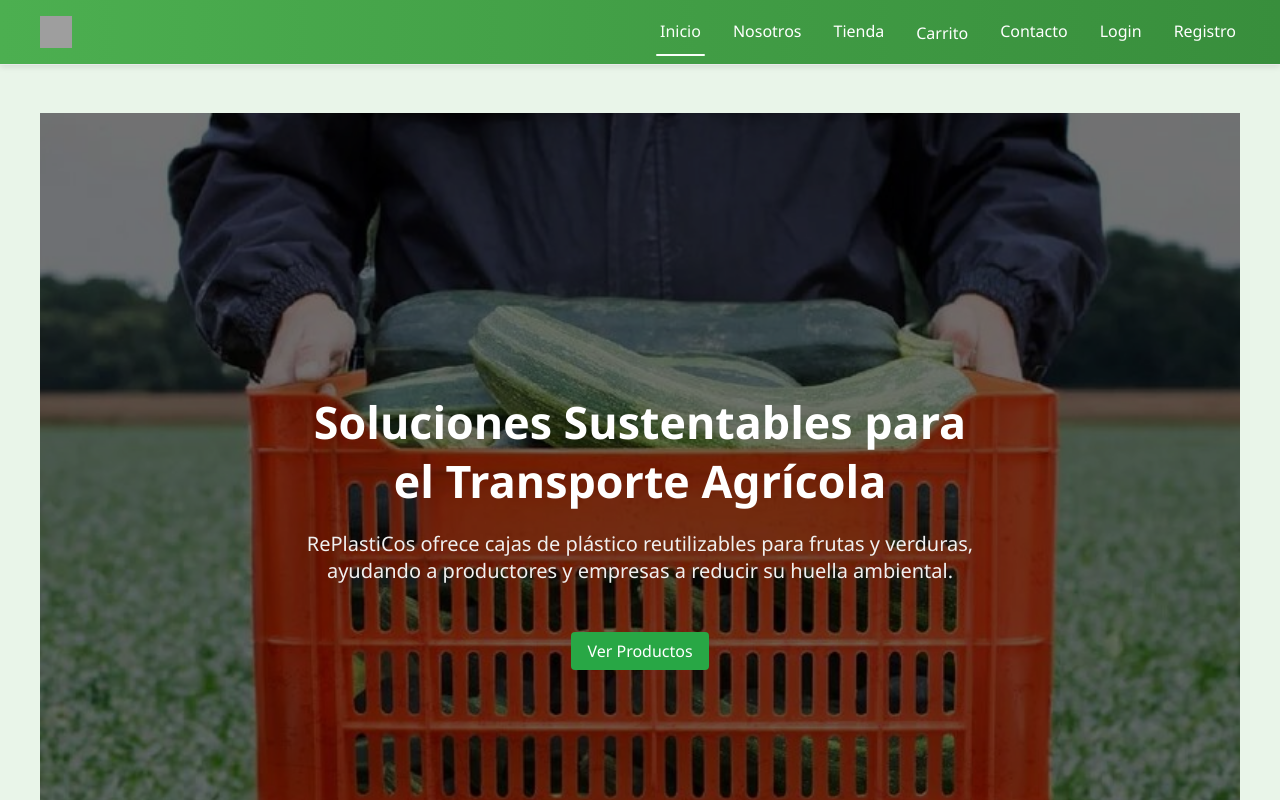
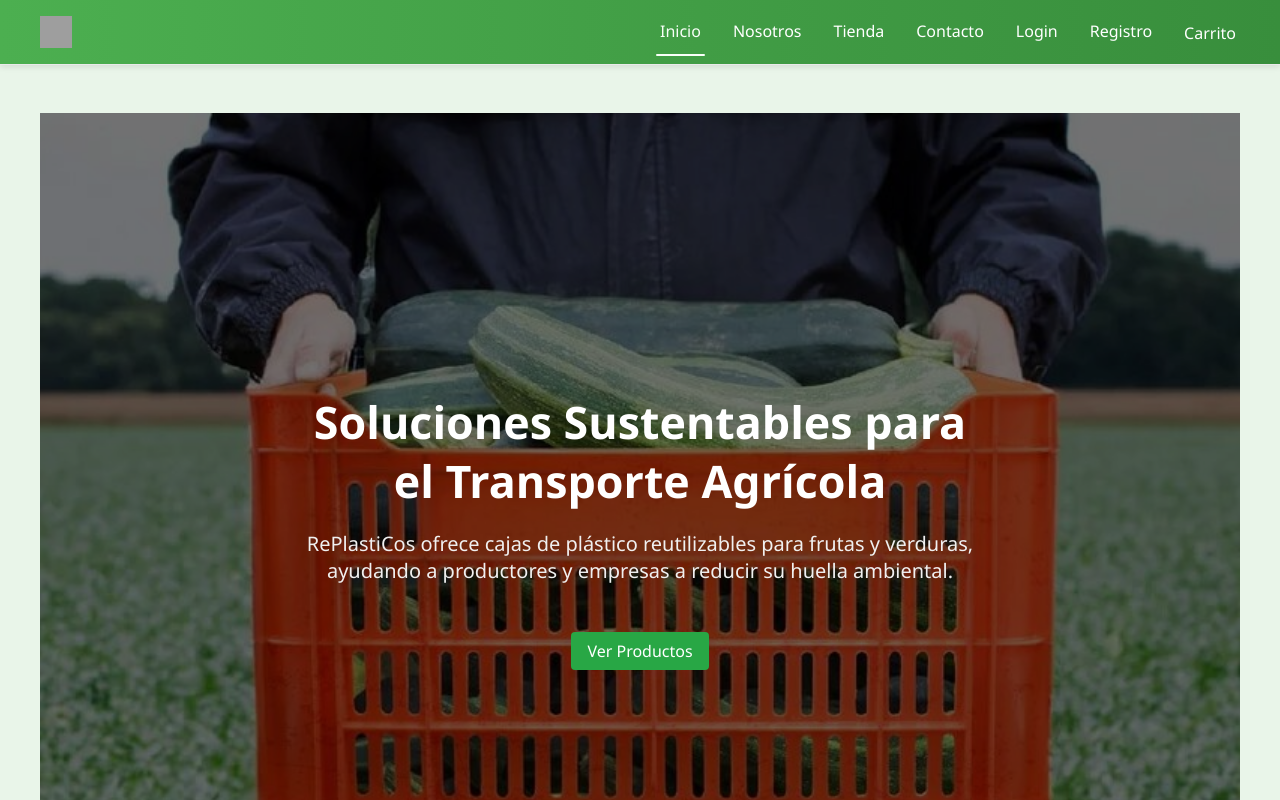
Before and after one commit to Pedroesc19/replastico, a React (Create React App) app in the folder frontend/: page / in a window 1280 px wide. Shown: the top 800 px of the page. Built offline with nearby package versions, Linux system fonts and the light colour scheme; grey boxes are pictures that could not be loaded.

Commit message:
frontend: unify navbars and add tests

```diff
--- a/frontend/src/App.js
+++ b/frontend/src/App.js
@@ -1,6 +1,6 @@
 import React from "react";
 import { BrowserRouter as Router, Routes, Route } from "react-router-dom";
-import Navbar from "./components/Navbar";
+import Navbar from "./components/RoleNavbar";
 import HomePage from "./pages/HomePage";
 import AboutPage from "./pages/AboutPage";
 import ProductsPage from "./pages/ProductsPage";
--- a/frontend/src/components/AdminNavbar.js
+++ b/frontend/src/components/AdminNavbar.js
@@ -1,9 +1,9 @@
-import React, { useState, useEffect } from "react";
-import { Link, NavLink, useNavigate } from "react-router-dom";
-import "../css/Navbar.css";
+import React from "react";
+import PropTypes from "prop-types";
+import { useNavigate } from "react-router-dom";
+import Navbar from "./Navbar";
 
 const AdminNavbar = ({ onLogout }) => {
-  const [menuOpen, setMenuOpen] = useState(false);
   const navigate = useNavigate();
 
   const handleLogout = () => {
@@ -11,53 +11,16 @@
     navigate("/");
   };
 
-  useEffect(() => {
-    const handleKeyDown = (e) => {
-      if (e.key === "Escape") {
-        setMenuOpen(false);
-      }
-    };
-    document.addEventListener("keydown", handleKeyDown);
-    return () => document.removeEventListener("keydown", handleKeyDown);
-  }, []);
+  const menuItems = [
+    { to: "/manage-products", label: "Administrar Productos" },
+    { to: "/admin", label: "Dashboard" },
+  ];
 
-  return (
-    <header className="navbar">
-      <div className="navbar-container">
-        <Link className="navbar-brand" to="/">
-          <img src="/logo.svg" alt="RePlastiCos" className="logo" />
-          <span className="brand-text"></span>
-        </Link>
-        <button
-          className="navbar-toggle"
-          aria-label="Toggle navigation"
-          aria-controls="primary-navigation"
-          aria-expanded={menuOpen}
-          onClick={() => setMenuOpen(!menuOpen)}
-        >
-          &#9776;
-        </button>
-        <nav className="navbar-menu">
-          <ul
-            id="primary-navigation"
-            className={`navbar-links ${menuOpen ? "open" : ""}`}
-          >
-            <li>
-              <NavLink to="/manage-products">Administrar Productos</NavLink>
-            </li>
-            <li>
-              <NavLink to="/admin">Dashboard</NavLink>
-            </li>
-            <li>
-              <button onClick={handleLogout} className="logout-button">
-                Logout
-              </button>
-            </li>
-          </ul>
-        </nav>
-      </div>
-    </header>
-  );
+  return <Navbar menuItems={menuItems} onLogout={handleLogout} />;
+};
+
+AdminNavbar.propTypes = {
+  onLogout: PropTypes.func.isRequired,
 };
 
 export default AdminNavbar;
--- a/frontend/src/components/GuestNavbar.js
+++ b/frontend/src/components/GuestNavbar.js
@@ -1,78 +1,29 @@
-import React, { useState, useContext, useEffect } from "react";
-import { Link, NavLink } from "react-router-dom";
-import "../css/Navbar.css";
+import React, { useContext } from "react";
+import PropTypes from "prop-types";
+import Navbar from "./Navbar";
 import { CartContext } from "../context/CartContext";
 
 const GuestNavbar = () => {
-  const [menuOpen, setMenuOpen] = useState(false);
   const { cartItems } = useContext(CartContext);
 
-  useEffect(() => {
-    const handleKeyDown = (e) => {
-      if (e.key === "Escape") {
-        setMenuOpen(false);
-      }
-    };
-    document.addEventListener("keydown", handleKeyDown);
-    return () => document.removeEventListener("keydown", handleKeyDown);
-  }, []);
+  const menuItems = [
+    { to: "/", label: "Inicio", end: true },
+    { to: "/about", label: "Nosotros" },
+    { to: "/products", label: "Tienda" },
+    { to: "/contact", label: "Contacto" },
+    { to: "/login", label: "Login" },
+    { to: "/register", label: "Registro" },
+  ];
 
   return (
-    <header className="navbar">
-      <div className="navbar-container">
-        <Link className="navbar-brand" to="/">
-          <img src="/logo.svg" alt="RePlastiCos" className="logo" />
-          <span className="brand-text"></span>
-        </Link>
-        <button
-          className="navbar-toggle"
-          aria-label="Toggle navigation"
-          aria-controls="primary-navigation"
-          aria-expanded={menuOpen}
-          onClick={() => setMenuOpen(!menuOpen)}
-        >
-          &#9776;
-        </button>
-        <nav className="navbar-menu">
-          <ul
-            id="primary-navigation"
-            className={`navbar-links ${menuOpen ? "open" : ""}`}
-          >
-            <li>
-              <NavLink to="/" end>
-                Inicio
-              </NavLink>
-            </li>
-            <li>
-              <NavLink to="/about">Nosotros</NavLink>
-            </li>
-            <li>
-              <NavLink to="/products">Tienda</NavLink>
-            </li>
-            <li>
-              <NavLink to="/cart">
-                <span className="cart-link-content">
-                  Carrito
-                  {cartItems.length > 0 && (
-                    <span className="cart-badge">{cartItems.length}</span>
-                  )}
-                </span>
-              </NavLink>
-            </li>
-            <li>
-              <NavLink to="/contact">Contacto</NavLink>
-            </li>
-            <li>
-              <NavLink to="/login">Login</NavLink>
-            </li>
-            <li>
-              <NavLink to="/register">Registro</NavLink>
-            </li>
-          </ul>
-        </nav>
-      </div>
-    </header>
+    <Navbar
+      menuItems={menuItems}
+      showCart
+      cartCount={cartItems.length}
+    />
   );
 };
 
+GuestNavbar.propTypes = {};
+
 export default GuestNavbar;
--- a/frontend/src/components/Navbar.js
+++ b/frontend/src/components/Navbar.js
@@ -1,21 +1,100 @@
-import React, { useContext } from "react";
-import { AuthContext } from "../context/AuthContext";
-import GuestNavbar from "./GuestNavbar";
-import UserNavbar from "./UserNavbar";
-import AdminNavbar from "./AdminNavbar";
+import React, { useState, useEffect, useId } from "react";
+import PropTypes from "prop-types";
+import { Link, NavLink } from "react-router-dom";
+import "../css/Navbar.css";
+import { Bars3Icon } from "@heroicons/react/24/solid";
 
-const Navbar = () => {
-  const { userInfo, logout } = useContext(AuthContext);
+const Navbar = ({ menuItems, showCart = false, cartCount = 0, onLogout }) => {
+  const [menuOpen, setMenuOpen] = useState(false);
+  const menuId = useId();
 
-  if (!userInfo) {
-    return <GuestNavbar />;
-  }
+  useEffect(() => {
+    const handleKeyDown = (e) => {
+      if (e.key === "Escape") {
+        setMenuOpen(false);
+      }
+    };
+    document.addEventListener("keydown", handleKeyDown);
+    return () => document.removeEventListener("keydown", handleKeyDown);
+  }, []);
 
-  if (userInfo.role === "admin") {
-    return <AdminNavbar onLogout={logout} />;
-  }
+  const handleLinkClick = () => setMenuOpen(false);
 
-  return <UserNavbar onLogout={logout} />;
+  const handleLogout = () => {
+    if (onLogout) {
+      onLogout();
+    }
+    handleLinkClick();
+  };
+
+  return (
+    <header className="navbar">
+      <div className="navbar-container">
+        <Link className="navbar-brand" to="/" onClick={handleLinkClick}>
+          <img src="/logo.svg" alt="RePlastiCos" className="logo" />
+          <span className="brand-text"></span>
+        </Link>
+        <button
+          className="navbar-toggle"
+          aria-label="Toggle navigation"
+          aria-controls={menuId}
+          aria-expanded={menuOpen}
+          onClick={() => setMenuOpen(!menuOpen)}
+        >
+          <span aria-hidden="true">
+            <Bars3Icon width={24} height={24} />
+          </span>
+        </button>
+        <nav className="navbar-menu">
+          <ul id={menuId} className={`navbar-links ${menuOpen ? "open" : ""}`}>
+            {menuItems.map((item) => (
+              <li key={item.to}>
+                <NavLink
+                  to={item.to}
+                  end={item.end}
+                  onClick={handleLinkClick}
+                >
+                  {item.label}
+                </NavLink>
+              </li>
+            ))}
+            {showCart && (
+              <li>
+                <NavLink to="/cart" onClick={handleLinkClick}>
+                  <span className="cart-link-content">
+                    Carrito
+                    {cartCount > 0 && (
+                      <span className="cart-badge">{cartCount}</span>
+                    )}
+                  </span>
+                </NavLink>
+              </li>
+            )}
+            {onLogout && (
+              <li>
+                <button onClick={handleLogout} className="logout-button">
+                  Logout
+                </button>
+              </li>
+            )}
+          </ul>
+        </nav>
+      </div>
+    </header>
+  );
+};
+
+Navbar.propTypes = {
+  menuItems: PropTypes.arrayOf(
+    PropTypes.shape({
+      to: PropTypes.string.isRequired,
+      label: PropTypes.string.isRequired,
+      end: PropTypes.bool,
+    })
+  ).isRequired,
+  showCart: PropTypes.bool,
+  cartCount: PropTypes.number,
+  onLogout: PropTypes.func,
 };
 
 export default Navbar;
--- /dev/null
+++ b/frontend/src/components/RoleNavbar.js
@@ -0,0 +1,24 @@
+import React, { useContext } from "react";
+import PropTypes from "prop-types";
+import { AuthContext } from "../context/AuthContext";
+import GuestNavbar from "./GuestNavbar";
+import UserNavbar from "./UserNavbar";
+import AdminNavbar from "./AdminNavbar";
+
+const Navbar = () => {
+  const { userInfo, logout } = useContext(AuthContext);
+
+  if (!userInfo) {
+    return <GuestNavbar />;
+  }
+
+  if (userInfo.role === "admin") {
+    return <AdminNavbar onLogout={logout} />;
+  }
+
+  return <UserNavbar onLogout={logout} />;
+};
+
+Navbar.propTypes = {};
+
+export default Navbar;
--- a/frontend/src/components/UserNavbar.js
+++ b/frontend/src/components/UserNavbar.js
@@ -1,10 +1,10 @@
-import React, { useState, useContext, useEffect } from "react";
-import { Link, NavLink, useNavigate } from "react-router-dom";
-import "../css/Navbar.css";
+import React, { useContext } from "react";
+import PropTypes from "prop-types";
+import { useNavigate } from "react-router-dom";
+import Navbar from "./Navbar";
 import { CartContext } from "../context/CartContext";
 
 const UserNavbar = ({ onLogout }) => {
-  const [menuOpen, setMenuOpen] = useState(false);
   const { cartItems } = useContext(CartContext);
   const navigate = useNavigate();
 
@@ -13,71 +13,25 @@
     navigate("/");
   };
 
-  useEffect(() => {
-    const handleKeyDown = (e) => {
-      if (e.key === "Escape") {
-        setMenuOpen(false);
-      }
-    };
-    document.addEventListener("keydown", handleKeyDown);
-    return () => document.removeEventListener("keydown", handleKeyDown);
-  }, []);
+  const menuItems = [
+    { to: "/", label: "Inicio", end: true },
+    { to: "/about", label: "Nosotros" },
+    { to: "/products", label: "Tienda" },
+    { to: "/contact", label: "Contacto" },
+  ];
 
   return (
-    <header className="navbar">
-      <div className="navbar-container">
-        <Link className="navbar-brand" to="/">
-          <img src="/logo.svg" alt="RePlastiCos" className="logo" />
-          <span className="brand-text"></span>
-        </Link>
-        <button
-          className="navbar-toggle"
-          aria-label="Toggle navigation"
-          aria-controls="primary-navigation"
-          aria-expanded={menuOpen}
-          onClick={() => setMenuOpen(!menuOpen)}
-        >
-          &#9776;
-        </button>
-        <nav className="navbar-menu">
-          <ul
-            id="primary-navigation"
-            className={`navbar-links ${menuOpen ? "open" : ""}`}
-          >
-            <li>
-              <NavLink to="/" end>
-                Inicio
-              </NavLink>
-            </li>
-            <li>
-              <NavLink to="/about">Nosotros</NavLink>
-            </li>
-            <li>
-              <NavLink to="/products">Tienda</NavLink>
-            </li>
-            <li>
-              <NavLink to="/cart">
-                <span className="cart-link-content">
-                  Carrito
-                  {cartItems.length > 0 && (
-                    <span className="cart-badge">{cartItems.length}</span>
-                  )}
-                </span>
-              </NavLink>
-            </li>
-            <li>
-              <NavLink to="/contact">Contacto</NavLink>
-            </li>
-            <li>
-              <button onClick={handleLogout} className="logout-button">
-                Logout
-              </button>
-            </li>
-          </ul>
-        </nav>
-      </div>
-    </header>
+    <Navbar
+      menuItems={menuItems}
+      showCart
+      cartCount={cartItems.length}
+      onLogout={handleLogout}
+    />
   );
 };
 
+UserNavbar.propTypes = {
+  onLogout: PropTypes.func.isRequired,
+};
+
 export default UserNavbar;
```
Also changed, not shown: 1 other file (tests, documents, lock files or other folders).
